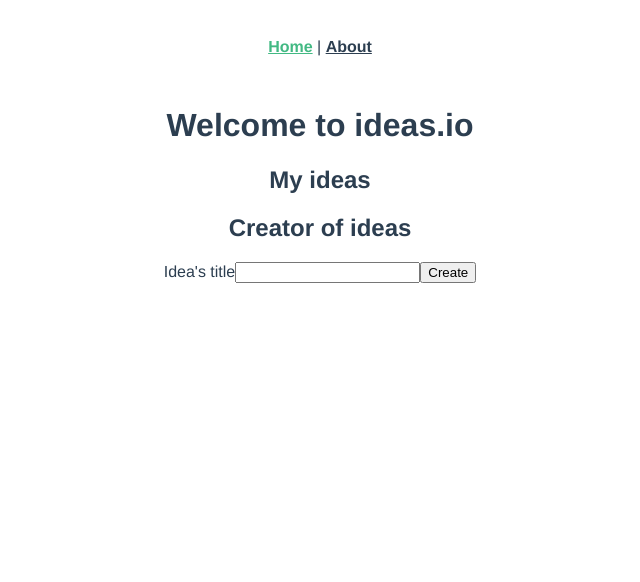
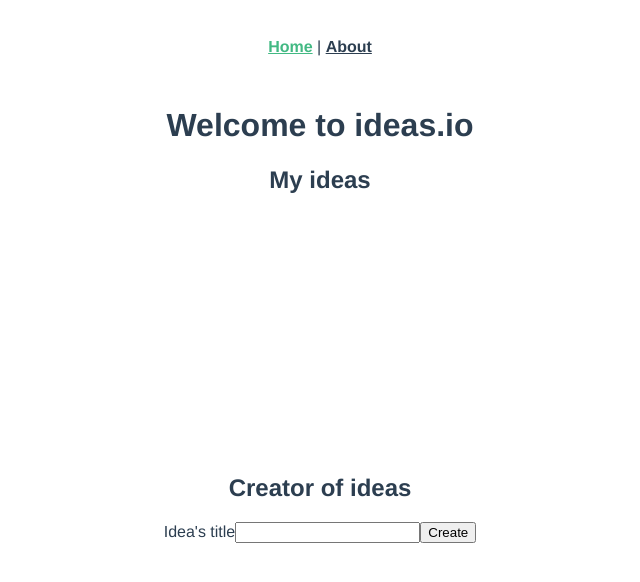
Before and after one commit to michelsonhns/vuex-ideas, a Vue app: page / in a window 1280 px wide. Shown: the top 582 px of the page, without its empty margins (320-960 px from the left). Built offline with nearby package versions, Linux system fonts and the light colour scheme.

Commit message:
modifier l'ordre des ideas

```diff
--- a/src/components/Ideas.vue
+++ b/src/components/Ideas.vue
@@ -2,21 +2,51 @@
   <div>
     <h2>My ideas</h2>
     <ul>
-      <li v-for="idea in allIdeas" :key="idea.id">{{ idea.title }}</li>
+       <draggable class="ideas" v-model="allIdeas">
+          <Idea v-for="idea in allIdeas" :key="idea.id" :item="idea">{{ idea.title }}</Idea>
+        </draggable>
     </ul>
+
   </div>
 </template>
 
 <script>
+  import draggable from 'vuedraggable'
+  import Idea from '@/components/Idea.vue'
+
   export default {
+    components: {
+        draggable,
+        Idea
+    },
     computed: {
-      allIdeas() {
+      // allIdeas() {
+      //   return this.$store.getters.allIdeas;
+      // }
+      allIdeas: {
+        get() {
         return this.$store.getters.allIdeas;
+        },
+        set(value) {
+          this.$store.dispatch("saveIdeasOrdering", value)
+        }
       }
     },
   }
 </script>
 
 <style scoped>
+.ideas {
+  display: flex;
+  flex-wrap: wrap;
+  flex-direction: column;
+  flex-wrap: wrap;
+  align-content: center;
+  height: 30vh;
+}
 
+.destination {
+  display: flex;
+  justify-content: space-evenly;
+}
 </style>
--- a/src/store/index.js
+++ b/src/store/index.js
@@ -12,17 +12,30 @@ export default new Vuex.Store({
       const id = Date.now();
       state.ideas[id] = payload;
       state.ideas = { ...state.ideas };
+    },
+    SAVE_IDEAS_ORDERING(state, payload) {
+      state.ideas = { ...payload };
     }
   },
   actions: {
     createIdea(context, payload) {
       context.commit("CREATE_IDEAS", payload);
+    },
+    saveIdeasOrdering(context, payload) {
+      const ideas = {} ;
+      payload.map(idea => {
+        ideas[idea.id] = idea;
+      });
+      context.commit("SAVE_IDEAS_ORDERING", ideas)
     }
   },
   getters: {
     allIdeas(state) {
-      const allIdeas = Object.keys(state.ideas).map(key => state.ideas[key]);
-      console.log(allIdeas);
+      const allIdeas = Object.keys(state.ideas).map(key => {
+        const idea = state.ideas[key];
+        idea.id = key;
+        return idea;
+      });
       return allIdeas;
     }
   }
```
